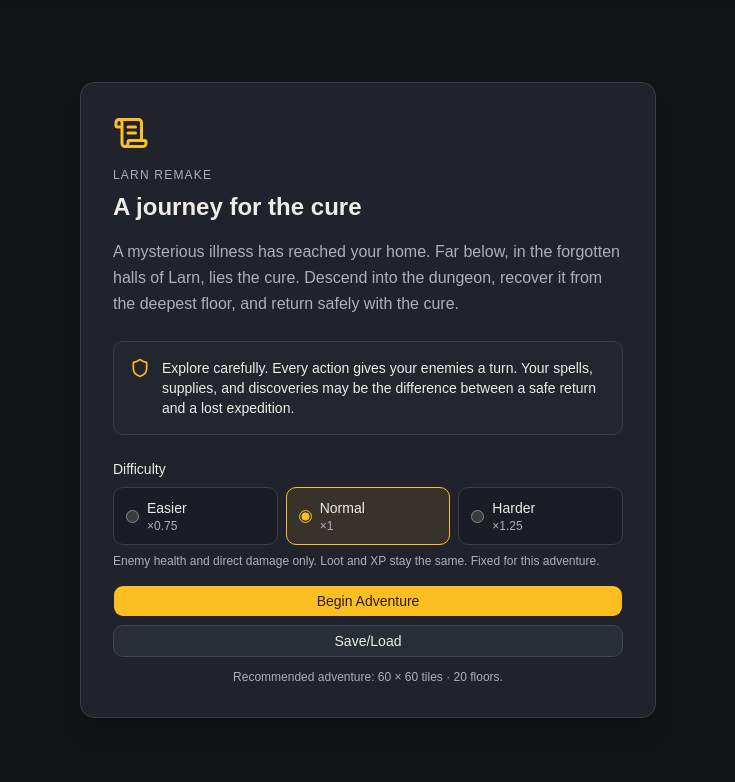
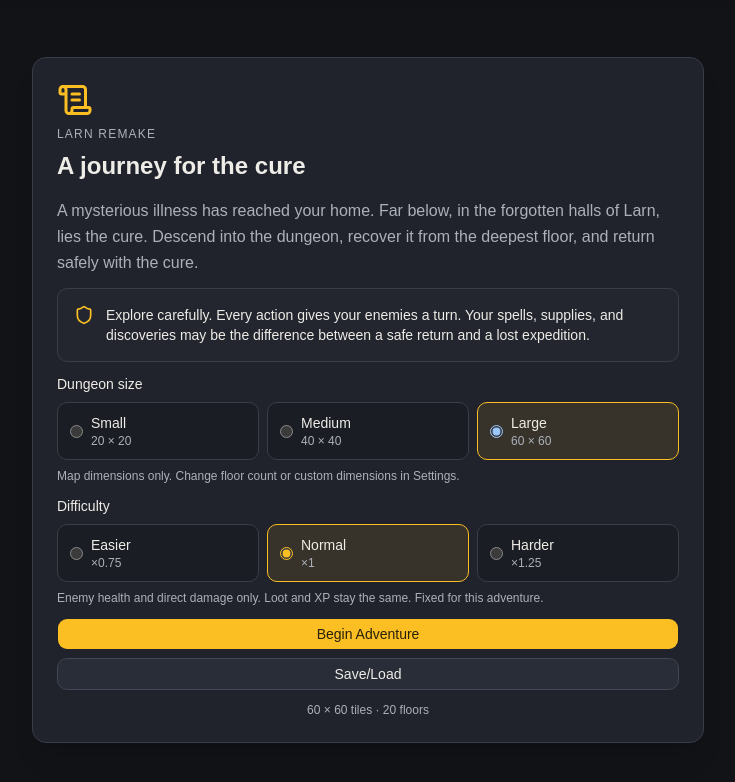
Before and after one commit to danielgebhardt/larn-remake, a React (Vite) app in the folder frontend/: page / in a window 1280 px wide. Shown: the top 782 px of the page, without its empty margins (272-1007 px from the left). Built offline with nearby package versions, Linux system fonts and the light colour scheme.

Commit message:
Offer independent welcome map-size choices (#279)

```diff
--- a/frontend/src/components/game/AdventureOpening.tsx
+++ b/frontend/src/components/game/AdventureOpening.tsx
@@ -10,17 +10,20 @@ import {
 import type { SaveDocument } from "../../domain/saves/SaveFormat";
 import AdventureSaveSheet from "./AdventureSaveSheet";
 import DifficultyChoice from "./DifficultyChoice";
+import DungeonSizeChoice from "./DungeonSizeChoice";
 
 const AdventureOpening = ({
 	onBegin,
 	onRestore,
 	startError,
+	initialConfiguration = DEFAULT_RUN_CONFIGURATION,
 }: {
 	onBegin: (configuration: RunConfiguration) => void;
 	startError?: string;
+	initialConfiguration?: RunConfiguration;
 	onRestore: (document: SaveDocument) => void;
 }) => {
-	const [configuration, setConfiguration] = useState(DEFAULT_RUN_CONFIGURATION);
+	const [configuration, setConfiguration] = useState(initialConfiguration);
 	const [saveOpen, setSaveOpen] = useState(false);
 	const title = useRef<HTMLHeadingElement>(null);
 	return (
@@ -30,11 +33,11 @@ const AdventureOpening = ({
 					<Dialog.Backdrop className="fixed inset-0 z-50 bg-black/40 backdrop-blur-xs" />
 					<Dialog.Popup
 						initialFocus={title}
-						className="fixed top-1/2 left-1/2 z-50 w-[calc(100%-2rem)] max-w-xl max-h-[calc(100dvh-2rem)] -translate-x-1/2 -translate-y-1/2 overflow-y-auto rounded-xl border bg-popover p-6 text-popover-foreground shadow-xl sm:p-8"
+						className="fixed top-1/2 left-1/2 z-50 w-[calc(100%-2rem)] max-w-2xl max-h-[calc(100dvh-2rem)] -translate-x-1/2 -translate-y-1/2 overflow-y-auto rounded-xl border bg-popover p-6 text-popover-foreground shadow-xl sm:p-6"
 					>
 						<ScrollText
 							aria-hidden="true"
-							className="mb-4 size-9 text-primary"
+							className="mb-2 size-9 text-primary"
 						/>
 						<p className="mb-2 text-xs font-medium uppercase tracking-widest text-muted-foreground">
 							Larn Remake
@@ -52,7 +55,7 @@ const AdventureOpening = ({
 							recover it from the deepest floor, and return safely with the
 							cure.
 						</Dialog.Description>
-						<div className="my-6 flex gap-3 rounded-lg border bg-muted/30 p-4 text-sm">
+						<div className="my-3 flex gap-3 rounded-lg border bg-muted/30 p-4 text-sm">
 							<Shield
 								aria-hidden="true"
 								className="size-5 shrink-0 text-primary"
@@ -64,12 +67,18 @@ const AdventureOpening = ({
 							</p>
 						</div>
 						<form
-							className="grid gap-4"
+							className="grid gap-3"
 							onSubmit={(event) => {
 								event.preventDefault();
 								onBegin(configuration);
 							}}
 						>
+							<DungeonSizeChoice
+								configuration={configuration}
+								onChange={(size) =>
+									setConfiguration((current) => ({ ...current, ...size }))
+								}
+							/>
 							<DifficultyChoice
 								value={configuration.difficulty ?? 1}
 								onChange={(difficulty) =>
@@ -94,7 +103,10 @@ const AdventureOpening = ({
 							<AdventureSaveSheet onRestore={onRestore} />
 						</Sheet>
 						<p className="mt-3 text-center text-xs text-muted-foreground">
-							Recommended adventure: 60 × 60 tiles · 20 floors.
+							<output aria-label="Selected adventure size">
+								{configuration.rows} × {configuration.cols} tiles ·{" "}
+								{configuration.floorCount} floors
+							</output>
 						</p>
 					</Dialog.Popup>
 				</Dialog.Portal>
--- /dev/null
+++ b/frontend/src/components/game/DungeonSizeChoice.tsx
@@ -0,0 +1,49 @@
+import { useId } from "react";
+import {
+	DUNGEON_SIZE_PRESETS,
+	type RunConfiguration,
+} from "../../domain/dungeon/RunConfiguration";
+
+const DungeonSizeChoice = ({
+	configuration,
+	onChange,
+}: {
+	configuration: RunConfiguration;
+	onChange: (size: Pick<RunConfiguration, "rows" | "cols">) => void;
+}) => {
+	const name = useId();
+	return (
+		<fieldset className="grid grid-cols-3 gap-2">
+			<legend className="mb-2 text-sm font-medium">Dungeon size</legend>
+			{DUNGEON_SIZE_PRESETS.map((size) => {
+				const selected =
+					configuration.rows === size.rows && configuration.cols === size.cols;
+				return (
+					<label
+						key={size.label}
+						className={`flex cursor-pointer items-center gap-2 rounded-lg border px-3 py-2.5 text-sm ${selected ? "border-primary bg-primary/10" : "border-border bg-background/60"}`}
+					>
+						<input
+							type="radio"
+							name={name}
+							checked={selected}
+							onChange={() => onChange({ rows: size.rows, cols: size.cols })}
+							value={size.label}
+						/>
+						<span className="grid">
+							<span className="font-medium">{size.label}</span>
+							<span className="text-xs text-muted-foreground">
+								{size.rows} × {size.cols}
+							</span>
+						</span>
+					</label>
+				);
+			})}
+			<p className="col-span-3 text-xs text-muted-foreground">
+				Map dimensions only. Change floor count or custom dimensions in
+				Settings.
+			</p>
+		</fieldset>
+	);
+};
+export default DungeonSizeChoice;
--- a/frontend/src/domain/dungeon/RunConfiguration.ts
+++ b/frontend/src/domain/dungeon/RunConfiguration.ts
@@ -52,3 +52,10 @@ export const LOOP_CORRIDOR_RULES = {
 	nearestRooms: 3,
 	candidateJitter: 8,
 } as const;
+
+// Map dimensions only; floor count and difficulty remain independent choices.
+export const DUNGEON_SIZE_PRESETS = [
+	{ label: "Small", rows: 20, cols: 20 },
+	{ label: "Medium", rows: 40, cols: 40 },
+	{ label: "Large", rows: 60, cols: 60 },
+] as const;
```
Also changed, not shown: 3 other files (tests, documents, lock files or other folders).
